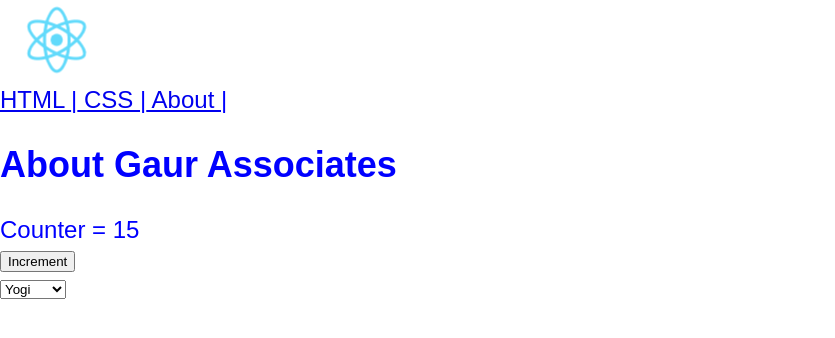
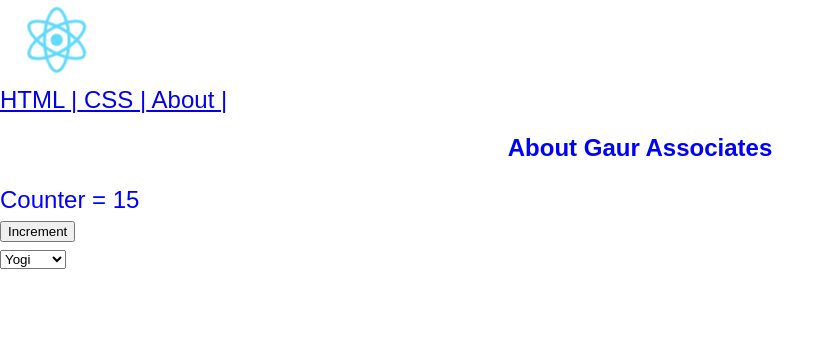
Before and after one commit to gaur-associates/react-sample-hooks, a React (Create React App) app: page /about in a window 1280 px wide. Shown: the top 338 px of the page, without its empty margins (0-835 px from the left). Built offline with nearby package versions, Linux system fonts and the light colour scheme.

Commit message:
fix format of document

```diff
--- a/src/routes/about.js
+++ b/src/routes/about.js
@@ -1,10 +1,16 @@
-import React, {Component} from 'react';
+import React, { Component } from 'react';
 
 class About extends Component {
 
-    render(){
-        return(
-            <h2>About Gaur Associates</h2>
+    h2style = {
+        color: 'blue',
+        fontSize: 'x-large',
+        textAlign: 'center'
+    }
+
+    render() {
+        return (
+            <h2 style={this.h2style}>About Gaur Associates</h2>
         );
     }
 }
```
